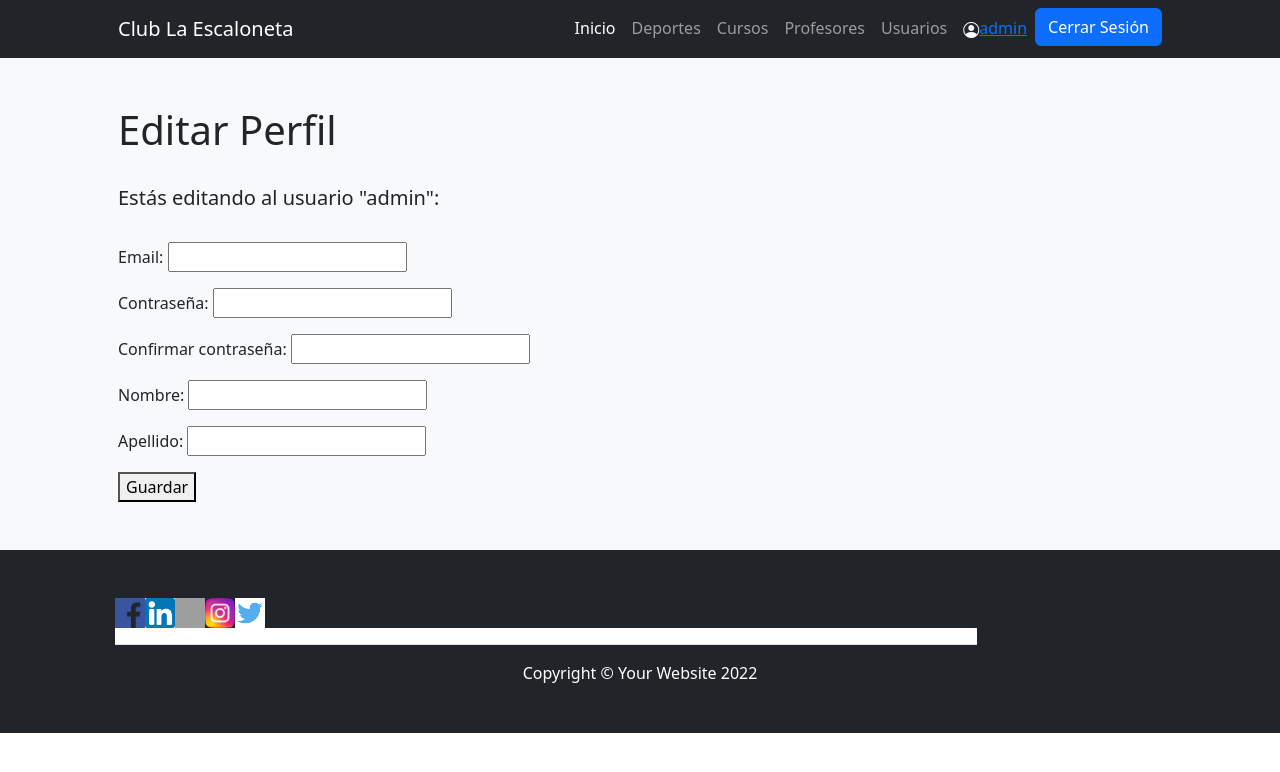
After one commit to Almiron-Matias/Entrega1_Almiron_Chalupa_Cuesta_Lell-master, a Django app: page /editar_perfil/ in a window 1280 px wide. The commit adds this page. Shown: the top 772 px of the page. Run offline with Django 4.2, Linux system fonts and the light colour scheme; a user stored in the database is signed in; some libraries are stand-ins or nearby versions; grey boxes are pictures that could not be loaded.

Commit message:
Perfil y foto

```diff
--- a/ClubAPP/admin.py
+++ b/ClubAPP/admin.py
@@ -28,5 +28,6 @@ admin.site.register(Curso, CursoAdmin)
 admin.site.register(Estudiante, EstudianteAdmin)
 admin.site.register(Profesor, ProfesorAdmin)
 admin.site.register(Deporte, DeporteAdmin)
+admin.site.register(Avatar)
 
 # admin, admin -> python manage.py createsuperuser
--- a/ClubAPP/forms.py
+++ b/ClubAPP/forms.py
@@ -1,6 +1,7 @@
 from django import forms
 from django.contrib.auth.forms import UserCreationForm
 from django.contrib.auth.models import User
+from .models import Avatar
 
 class NuevoDeporte(forms.Form):
 
@@ -41,4 +42,12 @@ class UserEditForm(UserCreationForm):
 
     class Meta:
         model = User
-        fields = ['email','first_name', 'last_name', 'password1', 'password2']
+        fields = ['email', 'password1', 'password2', 'first_name', 'last_name']
+
+class AvatarForm(forms.Form):
+
+    imagen = forms.ImageField(label="Imagen", required=False)
+
+    class Meta:
+        model = Avatar
+        fields = ['imagen']
--- a/ClubAPP/template/base.html
+++ b/ClubAPP/template/base.html
@@ -36,7 +36,7 @@
                             <li class="nav-item"><a class="nav-link" href="{% url 'Usuarios' %}">Usuarios</a></li>
                         {% endif %}
                         {% if user.is_authenticated %}
-                            <li class="nav-item"><p class="text-light my-2 mx-2"> <i class="bi bi-person-circle"></i><a href="{% url 'Perfil' user.id %}">{{user.username}}</a></li>
+                            <li class="nav-item"><p class="text-light my-2 mx-2"> <i class="bi bi-person-circle"></i><a href="{% url 'Perfil' %}">{{user.username}}</a></li>
                             <li class="nav-item"><a class="btn btn-primary" href="{% url 'Salida' %}">Cerrar Sesión</a></li>
                         {% else %}
                             <li class="nav-item"><a class="btn btn-primary mx-2" href="{% url 'Entrada' %}">Iniciar Sesión</a></li>
--- /dev/null
+++ b/ClubAPP/template/editar_perfil.html
@@ -0,0 +1,22 @@
+{% extends 'base.html' %}
+{% load static %}
+
+{% block tituloPagina %}
+Perfil(Edicion) - Club La Escaloneta
+{% endblock %}
+
+{% block contenidoPagina %}
+<section class="bg-light py-5">
+    <div class="container px-5">
+        <h1>Editar Perfil</h1>
+        <br>
+        <h5>Estás editando al usuario "{{user.username}}":</h5>
+        <br>
+        <form action="" method="post">
+            {% csrf_token %}
+            {{form.as_p}}
+            <button type="submit">Guardar</button>
+        </form>
+    </div>
+</section>
+{% endblock %}
--- a/ClubAPP/template/perfil.html
+++ b/ClubAPP/template/perfil.html
@@ -8,10 +8,11 @@ Perfil - Club La Escaloneta
 {% block contenidoPagina %}
 <body>
     <h2>Detalle del Perfil:</h2>
-    <p>INSERTAR FOTO</p>
+    <img src="{{url}}" class="img-thumbnail" alt="" style="height: 200px;">
+    <a href="{% url 'Agregar_avatar' %}">Cambiar Foto</a>
     <p>Nombre: {{user.first_name}}</p>
     <p>Apellido: {{user.last_name}}</p>
     <p>Email: {{user.email}}</p>
-    <a href="{% url 'Editar_perfil' user.id %}">Editar Perfil</a>
+    <a href="{% url 'Editar_perfil' %}">Editar Perfil</a>
 </body>
 {% endblock %}
--- a/ClubAPP/urls.py
+++ b/ClubAPP/urls.py
@@ -10,8 +10,9 @@ urlpatterns = [
     path('salida/', logout_req, name="Salida"),
     path('about_me/',about_me, name="About_me"),
     path('about_me_cursed/',about_me_cursed, name="About_me_cursed"),
-    path('perfil/<user_id>',perfil, name="Perfil"),
-    path('editar_perfil/<user_id>',editar_perfil, name="Editar_perfil"),
+    path('perfil/',perfil, name="Perfil"),
+    path('editar_perfil/',editar_perfil, name="Editar_perfil"),
+    path('agregar_avatar', agregar_avatar, name="Agregar_avatar"),
 
     # URLS Barra del Navegador
     path('profesores/', profesores, name="Profesores"),
--- a/ClubAPP/views.py
+++ b/ClubAPP/views.py
@@ -62,15 +62,61 @@ def eliminardor(request,usuario_id):
     return redirect("Usuarios")
 
 @login_required
-def perfil(request,user_id):
+def perfil(request):
+    try:
+        avatar = Avatar.objects.get(usuario=request.user)
+        url = avatar.imagen.url
+    except:
+        url = "/media/generica.jpg"
 
-    perfil=User.objects.get(id=user_id)
-    return render(request,"perfil.html",{"Usuario":perfil})
+    perfil=request.user
+    return render(request,"perfil.html",{"Usuario":perfil,"url":url})
 
 @login_required
-def editar_perfil(request,user_id):
+def editar_perfil(request):
+    user = request.user
 
-    return render(request,"perfil.html",{})
+    if request.method == "POST":
+
+        form = UserEditForm(request.POST)
+
+        if form.is_valid():
+
+            info = form.cleaned_data
+            user.email = info["email"]
+            user.first_name = info["first_name"]
+            user.last_name = info["last_name"]
+
+            user.save()
+
+            return redirect("Perfil")
+
+    else:
+        form = UserEditForm(initial={"email":user.email, "first_name":user.first_name, "last_name":user.last_name})
+
+    return render(request,"editar_perfil.html",{"form":form})
+
+def agregar_avatar(request):
+
+    if request.method == "POST":
+
+        form = AvatarForm(request.POST, request.FILES)
+
+        if form.is_valid():
+
+            user = User.objects.get(username=request.user.username)
+
+            avatar = Avatar(usuario=user, imagen=form.cleaned_data["imagen"])
+
+            avatar.save()
+
+            return redirect("Perfil")
+
+    else:
+        form = AvatarForm()
+
+    return render(request,"agregar_avatar.html",{"form":form})
+
 #LOGIN Y LOGOUT
 
 def login_req (request):
--- a/Entrega1_Almiron_Chalupa_Cuesta_Lell/settings.py
+++ b/Entrega1_Almiron_Chalupa_Cuesta_Lell/settings.py
@@ -127,6 +127,8 @@ STATIC_URL = 'static/'
 STATICFILES_DIRS = (
     os.path.join(BASE_DIR, 'static'),
 )
+MEDIA_URL = '/media/'
+MEDIA_ROOT = os.path.join(BASE_DIR, 'media')
 
 # Default primary key field type
 # https://docs.djangoproject.com/en/4.0/ref/settings/#default-auto-field
--- a/Entrega1_Almiron_Chalupa_Cuesta_Lell/urls.py
+++ b/Entrega1_Almiron_Chalupa_Cuesta_Lell/urls.py
@@ -16,9 +16,13 @@ Including another URLconf
 from django.contrib import admin
 from django.urls import path, include
 from ClubAPP.views import *
+from django.conf import settings
+from django.conf.urls.static import static
 
 urlpatterns = [
     path('admin/', admin.site.urls),
     path('', include('ClubAPP.urls')),
 
 ]
+
+urlpatterns += static(settings.MEDIA_URL, document_root=settings.MEDIA_ROOT)
```
Also changed, not shown: ClubAPP/models.py (+6 -1 lines), ClubAPP/template/agregar_avatar.html (added, +19 -0 lines), ClubAPP/migrations/0002_estudiante_deporte_alter_curso_fecha_and_more.py (added), ClubAPP/migrations/0003_avatar.py (added), ClubAPP/migrations/0004_alter_avatar_imagen.py (added), db.sqlite3, media/WhatsApp_Image_2022-07-20_at_12.00.58_AM.jpeg (added), media/generica.jpg (added).
